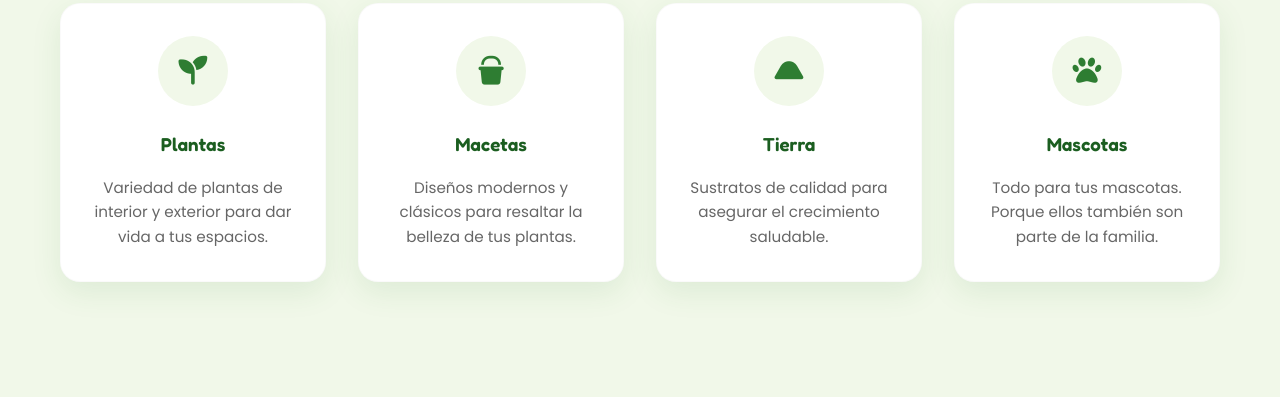
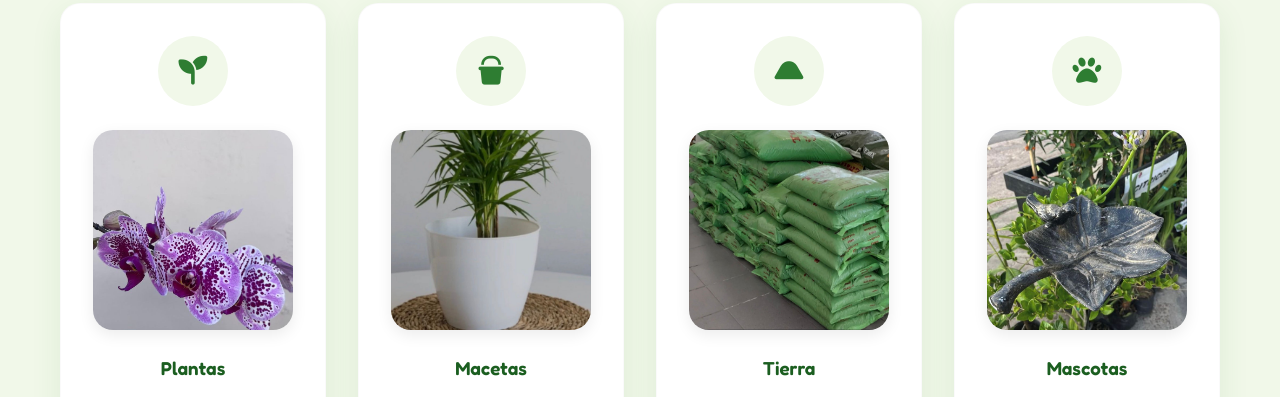
Before and after one commit to lenko1234/Esquina-jardin, a plain HTML site: page index.html in a window 1280 px wide. Shown: the part 1073-1470 px from the top of the page. Drawn offline with nearby package versions, Linux system fonts and the light colour scheme.

Commit message:
agregue imagenes

```diff
--- a/index.html
+++ b/index.html
@@ -88,6 +88,7 @@
                     <div class="icon-box">
                         <i class="fa-solid fa-seedling"></i>
                     </div>
+                    <img src="assets/image1.jpg" alt="Plantas" class="service-img">
                     <h3>Plantas</h3>
                     <p>Variedad de plantas de interior y exterior para dar vida a tus espacios.</p>
                 </div>
@@ -95,6 +96,7 @@
                     <div class="icon-box">
                         <i class="fa-solid fa-bucket"></i>
                     </div>
+                    <img src="assets/macetas.jpg" alt="Macetas" class="service-img">
                     <h3>Macetas</h3>
                     <p>Diseños modernos y clásicos para resaltar la belleza de tus plantas.</p>
                 </div>
@@ -102,6 +104,7 @@
                     <div class="icon-box">
                         <i class="fa-solid fa-mound"></i>
                     </div>
+                    <img src="assets/tierra.jpg" alt="Tierra" class="service-img">
                     <h3>Tierra</h3>
                     <p>Sustratos de calidad para asegurar el crecimiento saludable.</p>
                 </div>
@@ -109,6 +112,7 @@
                     <div class="icon-box">
                         <i class="fa-solid fa-paw"></i>
                     </div>
+                    <img src="assets/image2.jpg" alt="Mascotas" class="service-img">
                     <h3>Mascotas</h3>
                     <p>Todo para tus mascotas. Porque ellos también son parte de la familia.</p>
                 </div>
--- a/style.css
+++ b/style.css
@@ -123,7 +123,7 @@ img {
 .hero {
     height: 100vh;
     min-height: 600px;
-    background-image: url('hero-bg.png');
+    background-image: url('assets/image2.jpg');
     background-size: cover;
     background-position: center;
     position: relative;
@@ -322,6 +322,15 @@ img {
 .service-card p {
     color: var(--text-light);
     font-size: 0.95rem;
+}
+
+.service-img {
+    width: 100%;
+    height: 200px;
+    object-fit: cover;
+    border-radius: var(--radius);
+    margin-bottom: 1.5rem;
+    box-shadow: 0 5px 15px rgba(0, 0, 0, 0.08);
 }
 
 /* Info Section */
```
Also changed, not shown: assets/hero-bg.png (renamed from hero-bg.png), assets/image1.jpg (added), assets/image2.jpg (added), assets/image3.jpg (added), assets/macetas.jpg (added), assets/tierra.jpg (added).
